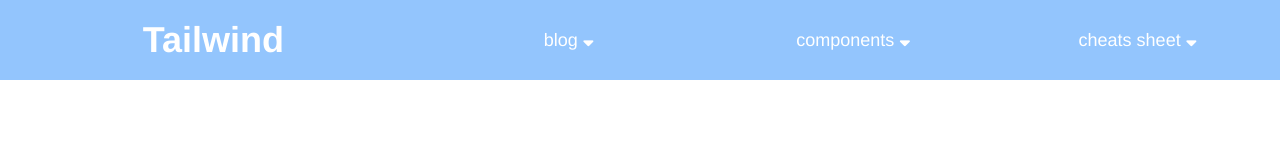
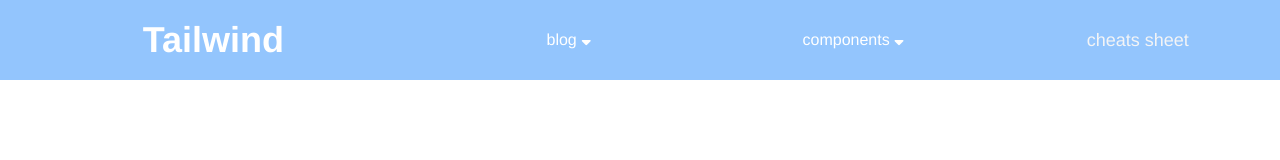
Before and after one commit to k-kudo-hub/tailwind-practice, a Vue app: page / in a window 1280 px wide. Shown: the top 160 px of the page. Built offline with nearby package versions, Linux system fonts and the light colour scheme.

Commit message:
Cut out the pull-down part of the header

```diff
--- a/src/components/Header.vue
+++ b/src/components/Header.vue
@@ -5,23 +5,18 @@
         <h1 class="text-4xl text-center text-white font-bold">Tailwind</h1>
       </div>
       <div class="w-2/3 flex">
-        <div class="w-1/3 flex justify-center items-center hover:bg-blue-400 rounded-md px-2">
-          <a href="#" class="text-white text-lg">blog <i class="fas fa-sort-down"></i></a>
-        </div>
-        <div class="w-1/3 flex justify-center items-center hover:bg-blue-400 rounded-md px-2">
-          <a href="#" class="text-white text-lg">components <i class="fas fa-sort-down"></i></a>
-        </div>
-        <div class="w-1/3 flex justify-center items-center hover:bg-blue-400 rounded-md px-2">
-          <a href="#" class="text-white text-lg">cheats sheet <i class="fas fa-sort-down"></i></a>
-        </div>
+        <PullDown/>
       </div>
     </div>
   </section>
 </template>
 
 <script>
+import PullDown from './PullDown.vue'
 export default {
-
+  components: {
+    PullDown,
+  }
 }
 </script>
 
--- /dev/null
+++ b/src/components/PullDown.vue
@@ -0,0 +1,106 @@
+<template>
+  <div class="relative w-1/3 flex justify-center items-center px-2">
+    <button @click="toggleBlog" class="text-white">blog <i class="fas fa-sort-down"></i></button>
+    <transition enter-active-class="duration-200 ease-out" enter-from-class="opacity-0 scale-95" enter-to-class="opacity-100 scale-100" leave-active-class="duration-100 ease-in" leave-from-class="opacity-100 scale-100" leave-to-class="opacity-0 scale-95">
+      <ul v-if="isBlogOpen" class="absolute top-16 w-64 p-2 border border-gray-200 bg-blue-300 shadow-md rounded-md">
+        <li v-for="(item, id) in blog" :key="id" class="w-full y-full">
+          <a :href="item.link" class="flex duration-75 focus:bg-blue-400 hover:bg-blue-400 hover:text-white p-2 text-white w-full y-full block rounded-md">
+            <div class="w-1/5 text-white flex items-center">
+              <i :class="item.icon" class='fas fa-2x text-white'></i>
+            </div>
+            <div class="w-4/5">
+              <h3 class="font-bold text-lg">{{ item.title }}</h3>
+              <p>{{ item.explan }}</p>
+            </div>
+          </a>
+        </li>
+      </ul>
+    </transition>
+  </div>
+  <div class="relative w-1/3 flex justify-center items-center px-2">
+    <button @click="toggleComponents" class="text-white">components <i class="fas fa-sort-down"></i></button>
+    <transition enter-active-class="duration-200 ease-out" enter-from-class="opacity-0 scale-95" enter-to-class="opacity-100 scale-100" leave-active-class="duration-100 ease-in" leave-from-class="opacity-100 scale-100" leave-to-class="opacity-0 scale-95">
+      <ul v-if="isComponentsOpen" class="absolute top-16 w-64 p-2 border border-gray-200 bg-blue-300 shadow-md rounded-md">
+        <li v-for="(item, id) in components" :key="id" class="w-full y-full">
+          <a :href="item.link" class="flex duration-75 focus:bg-blue-400 hover:bg-blue-400 hover:text-white p-2 text-white w-full y-full block roundeΩd-md">
+            <div class="w-1/5 text-white flex items-center">
+              <i :class="item.icon" class='fas fa-2x text-white'></i>
+            </div>
+            <div class="w-4/5">
+              <h3 class="font-bold text-lg">{{ item.title }}</h3>
+              <p>{{ item.explan }}</p>
+            </div>
+          </a>
+        </li>
+      </ul>
+    </transition>
+  </div>
+  <div class="w-1/3 flex justify-center items-center px-2">
+    <a href="#" class="text-gray-100 hover:text-white text-lg">cheats sheet</a>
+  </div>
+</template>
+
+<script>
+const blog = [
+  {
+    title: "Team blog",
+    explan: "enjoy our blog!",
+    link: "#",
+    icon: "fa-blog"
+  },
+  {
+    title: "Developper blog",
+    explan: "enjoy our blog!",
+    link: "#",
+    icon: "fa-file-code"
+  },
+]
+const components = [
+  {
+    title: "Components",
+    explan: "Check all components",
+    link: "#",
+    icon: "fa-gem"
+  }
+]
+export default {
+  data(){
+    return {
+      isBlogOpen: false,
+      isComponentsOpen: false,
+    }
+  },
+  setup() {
+    return {
+      blog,
+      components,
+    }
+  },
+  methods: {
+    toggleBlog(){
+      if(this.isBlogOpen){
+        this.isBlogOpen = false;
+      } else {
+        this.isBlogOpen = true;
+        this.isComponentsOpen = false;
+      }
+    },
+    toggleComponents(){
+      if(this.isComponentsOpen){
+        this.isComponentsOpen = false;
+      } else {
+        this.isComponentsOpen = true;
+        this.isBlogOpen = false;
+      }
+    },
+    closeModals(){
+      this.isBlogOpen = false;
+      this.isComponentsOpen = false;
+    }
+  },
+}
+</script>
+
+<style>
+
+</style>
```
